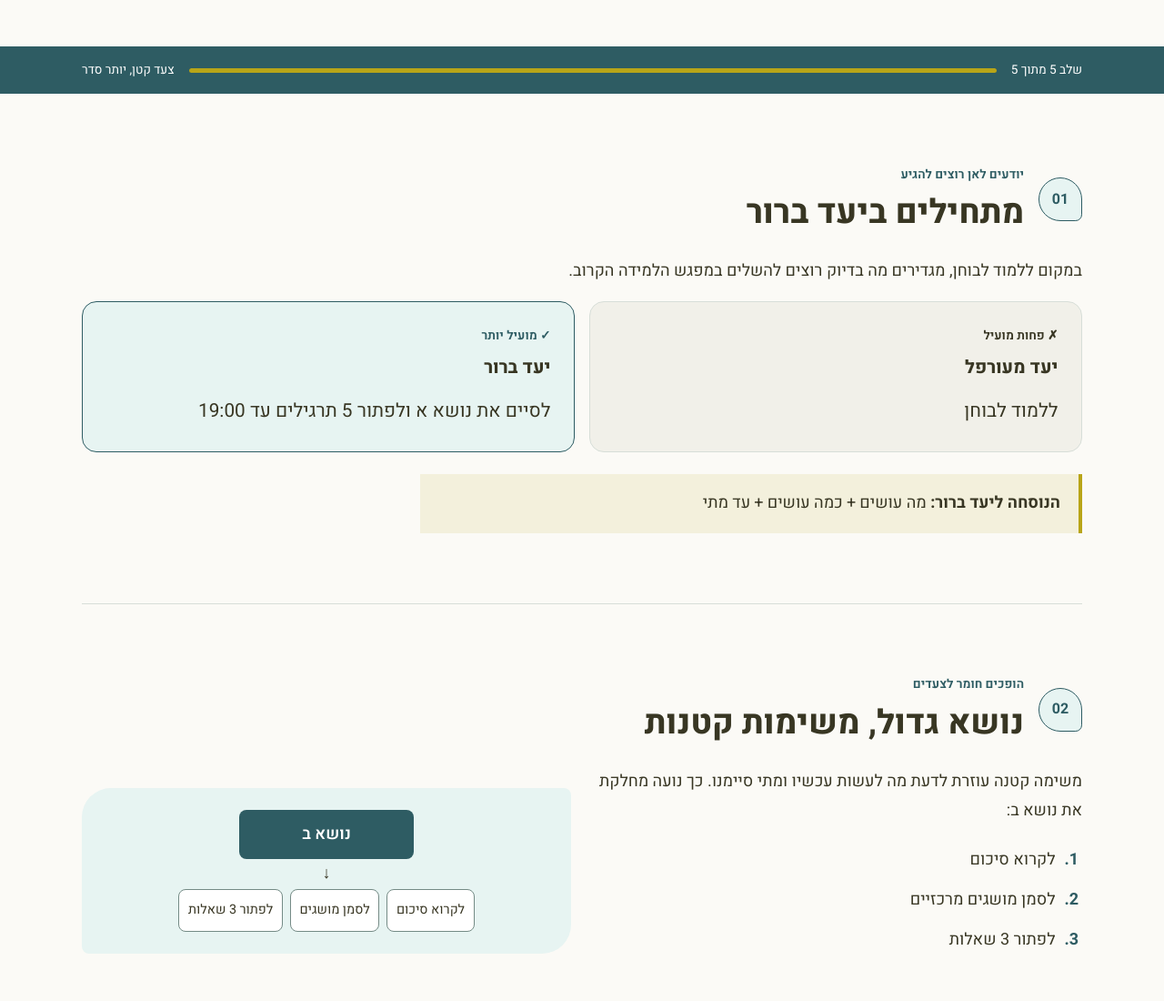
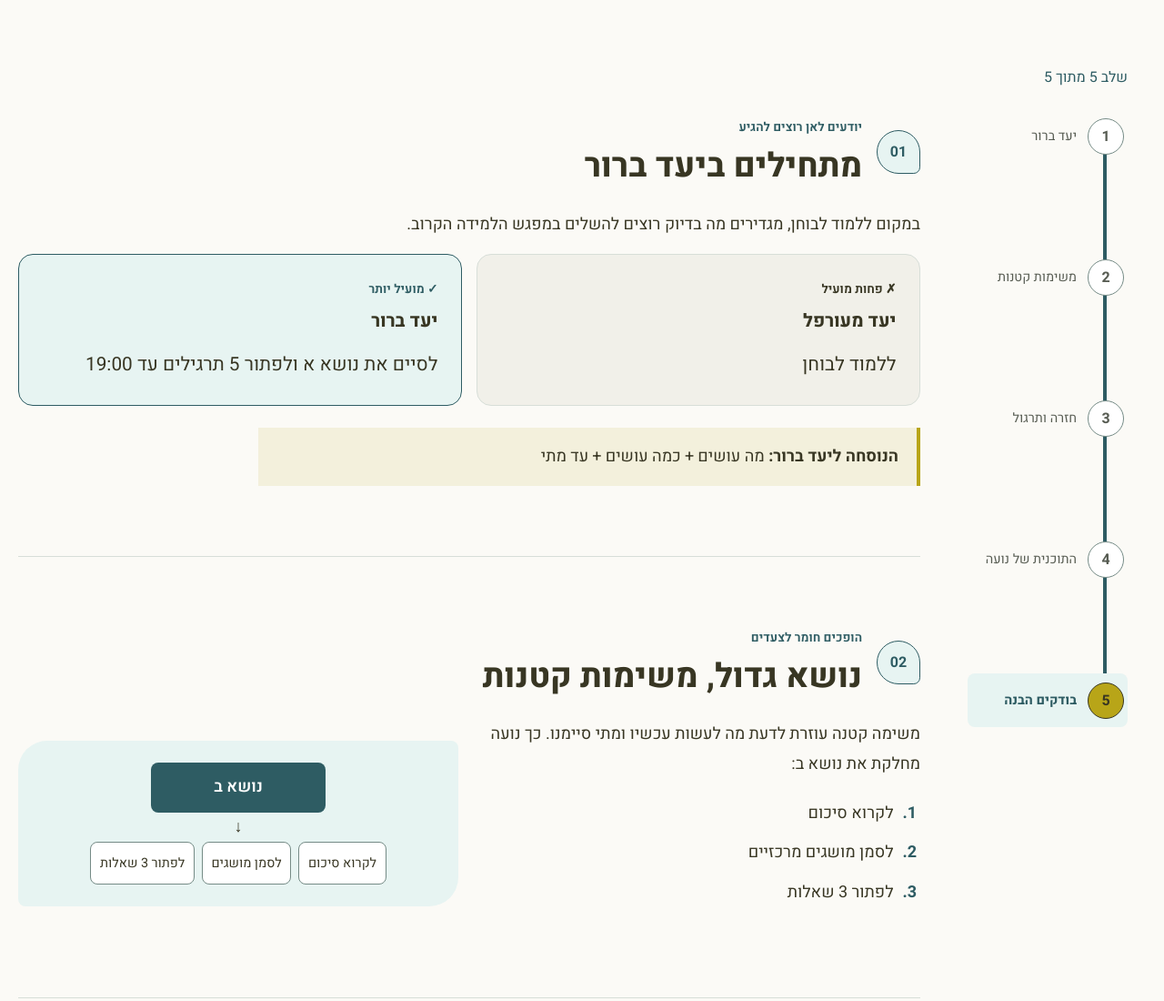
Before and after one commit to pearl-bettan/NewSchool, a plain HTML site: page src/index.html in a window 1280 px wide. Shown: the part 800-1900 px from the top of the page at 91% size. Drawn offline with Linux system fonts and the light colour scheme.

Commit message:
fix progress bar

```diff
--- a/src/css/styles.css
+++ b/src/css/styles.css
@@ -35,6 +35,7 @@
   --line-height-base: 1.8;
   --radius: 1rem;
   --space-section: clamp(2.5rem, 6vw, 5rem);
+  --learning-scroll-offset: 11rem;
   --bs-body-font-family: var(--font-base);
   --bs-body-font-size: var(--font-size-base);
   --bs-body-line-height: var(--line-height-base);
@@ -64,7 +65,7 @@ a, button { touch-action: manipulation; }
 fieldset { min-width: 0; }
 p { max-width: 72ch; }
 section {
-  scroll-margin-top: 6rem;
+  scroll-margin-top: var(--learning-scroll-offset);
   padding-block: var(--space-section);
   border-block-end: 1px solid var(--color-border);
 }
@@ -91,6 +92,10 @@ header { background: var(--color-surface); }
   text-decoration-thickness: 2px;
 }
 .nav-link:hover { color: var(--color-primary); text-decoration: underline; }
+#main-nav .navbar-nav { gap: .35rem; }
+#main-nav .nav-link { padding-inline: 1rem; }
+#main-nav .nav-item + .nav-item { border-block-start: 1px solid #a4b9b4; }
+
 .hero {
   background: var(--color-bg);
   border-block-start: 1px solid var(--color-border);
@@ -124,13 +129,64 @@ header { background: var(--color-surface); }
   position: sticky;
   top: 0;
   z-index: 1020;
-  background: var(--color-primary);
-  color: white;
+  background: var(--color-bg);
+  color: var(--color-primary);
 }
-.progress-inner { display: flex; align-items: center; gap: 1rem; padding-block: .85rem; font-size: .85rem; }
-.progress { flex: 1; height: 5px; --bs-progress-bg: #23474d; --bs-progress-bar-bg: var(--color-mustard); }
-.progress-start { width: 20%; }
-.progress-caption { display: none; }
+.progress-inner { padding: .65rem 1rem; }
+#progress-label { font-size: .85rem; margin-block: 0 .5rem; }
+.progress-body { position: relative; }
+.progress {
+  height: 5px;
+  margin-block-end: .5rem;
+  --bs-progress-bg: var(--color-border);
+  --bs-progress-bar-bg: var(--color-primary);
+}
+.progress-bar { width: var(--progress-percent, 20%); }
+.progress-steps {
+  display: grid;
+  grid-template-columns: repeat(5, minmax(0, 1fr));
+  gap: .25rem;
+  list-style: none;
+  margin: 0;
+  padding: 0;
+}
+.progress-step {
+  display: flex;
+  flex-direction: column;
+  align-items: center;
+  gap: .35rem;
+  min-height: 44px;
+  padding: .35rem .15rem;
+  color: var(--color-muted);
+  border-radius: .5rem;
+  text-decoration: none;
+  text-align: center;
+  font-size: .75rem;
+  line-height: 1.5;
+}
+.progress-step-number {
+  display: grid;
+  place-items: center;
+  flex-shrink: 0;
+  width: 2.5rem;
+  height: 2.5rem;
+  border: 1px solid #758b86;
+  border-radius: 50%;
+  background: var(--color-surface);
+  font-weight: 700;
+  font-size: 1rem;
+}
+.progress-step:hover, .progress-step[aria-current="step"] {
+  background: #e7f4f2;
+  color: var(--color-primary);
+}
+.progress-step[aria-current="step"] { font-weight: 750; }
+.progress-step[aria-current="step"] .progress-step-number {
+  background: var(--color-mustard);
+  border-color: var(--color-text);
+  color: var(--color-text);
+}
+.progress-step:focus-visible { outline-color: var(--color-primary); outline-offset: 2px; }
 .section-heading { display: flex; gap: 1rem; align-items: flex-start; margin-block-end: 1.5rem; }
 .step-number {
   display: grid;
@@ -149,7 +205,7 @@ header { background: var(--color-surface); }
 .hero .eyebrow { display: inline-flex; gap: .6rem; align-items: center; }
 .hero .eyebrow::before { content: ''; width: .55rem; height: .55rem; border-radius: 50%; background: var(--color-turquoise); }
 .section-heading .eyebrow { display: block; margin-block-end: .4rem; }
-.activity-frame { width: 100%; border: 0; display: block; scroll-margin-top: 6rem; }
+.activity-frame { width: 100%; border: 0; display: block; scroll-margin-top: var(--learning-scroll-offset); }
 .activity-link { display: inline-block; font-size: .9rem; padding-block: .85rem; }
 .footer-inner { display: flex; justify-content: space-between; gap: 1.5rem; flex-wrap: wrap; padding-block: 2.5rem; }
 footer { background: var(--color-primary); color: white; border-block-start: 5px solid var(--color-mustard); }
@@ -275,12 +331,58 @@ footer :focus-visible { outline-color: white; }
   .question-card { padding: 1.5rem; }
   .section-heading { align-items: center; }
   .review-flow, .order-fields { grid-template-columns: repeat(3, minmax(0, 1fr)); }
-  .progress-caption { display: inline; }
   .hero { padding-block: 3.5rem; }
   #step-plan { margin-inline: 0; padding-inline: 1.5rem; }
 }
 
+/* Match the Bootstrap navbar expansion breakpoint. */
+@media (min-width: 992px) {
+  #main-nav .nav-item + .nav-item {
+    border-block-start: 0;
+    border-inline-start: 1px solid #a4b9b4;
+  }
+}
+
 @media (min-width: 1200px) {
+  :root { --learning-scroll-offset: 2rem; }
+  .learning-layout {
+    display: grid;
+    grid-template-columns: 13.5rem minmax(0, 1fr);
+    align-items: start;
+    gap: 2rem;
+    max-width: 1436px;
+    margin-inline: auto;
+    padding-inline: 1.25rem;
+  }
+  .learning-layout > main.container { min-width: 0; padding-inline: 0; }
+  .progress-shell {
+    top: 1rem;
+    height: calc(100vh - 2rem);
+    height: calc(100dvh - 2rem);
+    overflow-y: auto;
+    border-radius: 0;
+  }
+  .progress-inner { display: flex; flex-direction: column; height: 100%; padding: 1.25rem; }
+  #progress-label { margin-block-end: 1.25rem; font-size: 1rem; }
+  .progress-body { flex: 1; min-height: 18rem; }
+  .progress {
+    position: absolute;
+    inset-inline-start: 1.45rem;
+    inset-block: 1.85rem;
+    width: 4px;
+    height: auto;
+    margin: 0;
+  }
+  .progress-bar { width: 100%; height: var(--progress-percent, 20%); }
+  .progress-steps {
+    position: relative;
+    display: flex;
+    flex-direction: column;
+    justify-content: space-between;
+    height: 100%;
+    gap: .75rem;
+  }
+  .progress-step { flex-direction: row; gap: .75rem; padding: .6rem .25rem; text-align: start; font-size: .9rem; }
   .hero { padding-block: 4rem; }
   .hero-visual { padding-inline-start: 1rem; }
 }
--- a/src/index.html
+++ b/src/index.html
@@ -100,9 +100,11 @@
         </div>
       </div>
     </header>
-    <div class="progress-shell">
-      <div class="container progress-inner">
-        <span id="progress-label">שלב 1 מתוך 5</span>
+    <div class="learning-layout">
+      <aside class="progress-shell">
+        <nav class="progress-inner" aria-label="שלבי יחידת הלמידה">
+          <p id="progress-label">שלב 1 מתוך 5</p>
+          <div class="progress-body">
             <div
               class="progress"
               role="progressbar"
@@ -111,11 +113,43 @@
               aria-valuemin="0"
               aria-valuemax="100"
             >
-          <div class="progress-bar progress-start"></div>
+              <div class="progress-bar"></div>
             </div>
-        <span class="progress-caption">צעד קטן, יותר סדר</span>
+            <ol class="progress-steps">
+              <li>
+                <a class="progress-step" href="#step-goal" aria-current="step">
+                  <span class="progress-step-number" aria-hidden="true">1</span>
+                  <span>יעד ברור</span>
+                </a>
+              </li>
+              <li>
+                <a class="progress-step" href="#step-split">
+                  <span class="progress-step-number" aria-hidden="true">2</span>
+                  <span>משימות קטנות</span>
+                </a>
+              </li>
+              <li>
+                <a class="progress-step" href="#step-review">
+                  <span class="progress-step-number" aria-hidden="true">3</span>
+                  <span>חזרה ותרגול</span>
+                </a>
+              </li>
+              <li>
+                <a class="progress-step" href="#step-plan">
+                  <span class="progress-step-number" aria-hidden="true">4</span>
+                  <span>התוכנית של נועה</span>
+                </a>
+              </li>
+              <li>
+                <a class="progress-step" href="#step-quiz">
+                  <span class="progress-step-number" aria-hidden="true">5</span>
+                  <span>בודקים הבנה</span>
+                </a>
+              </li>
+            </ol>
           </div>
-    </div>
+        </nav>
+      </aside>
 
       <main id="main-content" tabindex="-1" class="container">
         <section id="step-goal" aria-labelledby="goal-title" tabindex="0">
@@ -274,6 +308,7 @@
           </a>
         </section>
       </main>
+    </div>
 
     <footer>
       <div class="container footer-inner">
--- a/src/js/main.js
+++ b/src/js/main.js
@@ -1,15 +1,46 @@
 const frames = [...document.querySelectorAll('.activity-frame')];
 const sections = [...document.querySelectorAll('main > section')];
 const progress = document.querySelector('[role="progressbar"]');
+const progressLinks = [...document.querySelectorAll('.progress-step')];
+let selectedSection = null;
+let selectedSectionSeen = false;
 function updateProgress(index) {
   const percent = (index + 1) * 20;
   progress.setAttribute('aria-valuenow', percent);
-  progress.querySelector('.progress-bar').style.width = `${percent}%`;
+  progress.querySelector('.progress-bar').style.setProperty('--progress-percent', `${percent}%`);
   document.querySelector('#progress-label').textContent = `שלב ${index + 1} מתוך 5`;
+  progressLinks.forEach((link, position) => {
+    if (position === index) link.setAttribute('aria-current', 'step');
+    else link.removeAttribute('aria-current');
+  });
 }
+function goToSection(id) {
+  const section = document.getElementById(id);
+  const index = sections.indexOf(section);
+  if (index === -1) return;
+  selectedSection = section;
+  selectedSectionSeen = visibleSections.has(section);
+  updateProgress(index);
+  section.focus({ preventScroll: true });
+  section.scrollIntoView({
+    block: 'start',
+    behavior: matchMedia('(prefers-reduced-motion: reduce)').matches ? 'instant' : 'smooth'
+  });
+}
+progressLinks.forEach(link => link.addEventListener('click', event => {
+  event.preventDefault();
+  goToSection(link.getAttribute('href').slice(1));
+}));
+
 const visibleSections = new Set();
 const observer = new IntersectionObserver(entries => {
   entries.forEach(entry => entry.isIntersecting ? visibleSections.add(entry.target) : visibleSections.delete(entry.target));
+  // Keep the clicked stage selected until it has appeared and then left the viewport.
+  if (selectedSection) {
+    if (visibleSections.has(selectedSection)) selectedSectionSeen = true;
+    if (!selectedSectionSeen || visibleSections.has(selectedSection)) return;
+    selectedSection = null;
+  }
   const current = sections.filter(section => visibleSections.has(section)).at(-1);
   if (current) updateProgress(sections.indexOf(current));
 }, { rootMargin: '-10% 0px -25% 0px' });
@@ -22,10 +53,7 @@ window.addEventListener('message', event => {
   if (event.data.type === 'scroll-to-frame') frame.scrollIntoView({ block: 'start', behavior: 'instant' });
   if (event.data.type === 'quiz-result') updateProgress(4);
   if (event.data.type === 'revisit' && ['step-goal', 'step-split', 'step-review'].includes(event.data.id)) {
-    const section = document.getElementById(event.data.id);
-    section.scrollIntoView({ behavior: matchMedia('(prefers-reduced-motion: reduce)').matches ? 'instant' : 'smooth' });
-    section.querySelector('h2').setAttribute('tabindex', '-1');
-    section.querySelector('h2').focus({ preventScroll: true });
+    goToSection(event.data.id);
   }
 });
 document.querySelectorAll('#main-nav a').forEach(link => link.addEventListener('click', () => {
```
Also changed, not shown: tests/progress-navigation.mjs (added, +80 -0 lines). Lines whose indentation alone changed are shown as unchanged.
